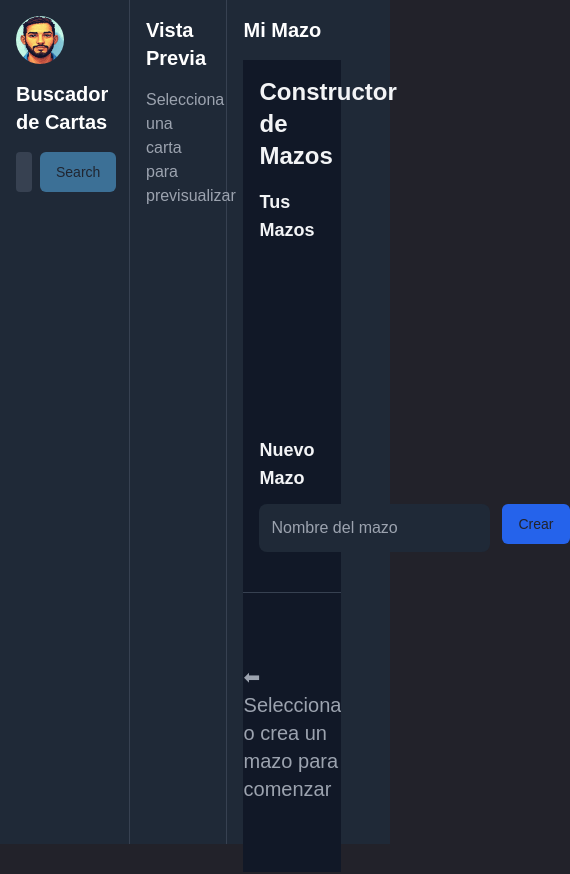
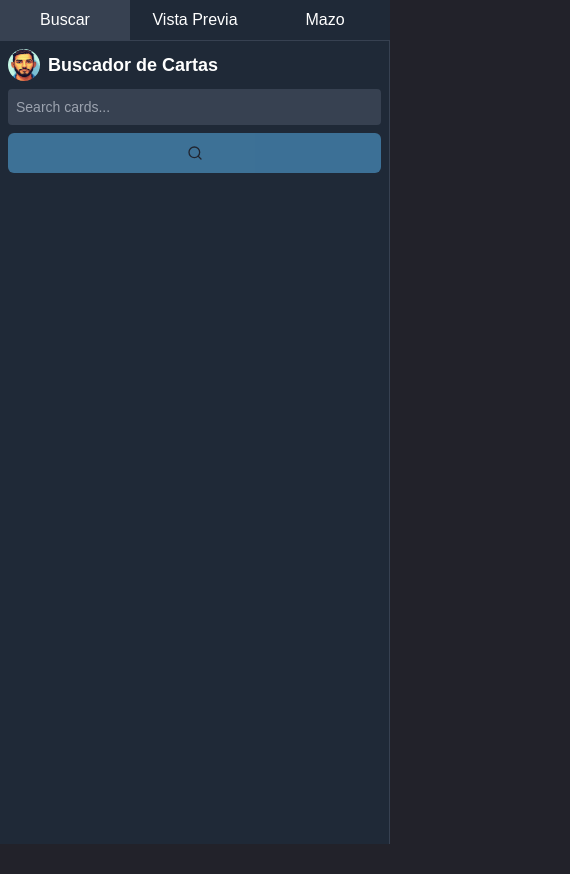
Before and after one commit to mendezgd/mtg, a Next.js app: page /deck-builder in a window 390 px wide. Shown: the top 874 px of the page, 570 px wide, since content can reach past the window. After the commit the page ends 844 px from the top, so only its background shows below. Built offline with nearby package versions, Linux system fonts and the light colour scheme.

Commit message:
firstResponsiveMeasures

```diff
--- a/src/app/deck-builder/page.tsx
+++ b/src/app/deck-builder/page.tsx
@@ -32,6 +32,9 @@ const DeckBuilderPage: React.FC = () => {
     invalid: string[];
   }>({ valid: [], invalid: [] });
   const [newDeckName, setNewDeckName] = useState("");
+  const [activeMobileTab, setActiveMobileTab] = useState<
+    "search" | "preview" | "deck"
+  >("search");
 
   // Efectos de persistencia
   useEffect(() => {
@@ -246,35 +249,69 @@ const DeckBuilderPage: React.FC = () => {
   if (!isMounted) return null;
 
   return (
-    <div className="flex h-screen w-screen bg-gray-800 text-white">
+    <div className="flex flex-col md:flex-row h-screen w-screen bg-gray-800 text-white overflow-hidden">
+      {/* Mobile Navigation Tabs */}
+      <div className="md:hidden flex border-b border-gray-700">
+        <button
+          className={`flex-1 py-2 ${
+            activeMobileTab === "search" ? "bg-gray-700" : ""
+          }`}
+          onClick={() => setActiveMobileTab("search")}
+        >
+          Buscar
+        </button>
+        <button
+          className={`flex-1 py-2 ${
+            activeMobileTab === "preview" ? "bg-gray-700" : ""
+          }`}
+          onClick={() => setActiveMobileTab("preview")}
+        >
+          Vista Previa
+        </button>
+        <button
+          className={`flex-1 py-2 ${
+            activeMobileTab === "deck" ? "bg-gray-700" : ""
+          }`}
+          onClick={() => setActiveMobileTab("deck")}
+        >
+          Mazo
+        </button>
+      </div>
+
       {/* Columna de Búsqueda e Importación */}
-      <div className="w-1/3 p-4 border-r border-gray-700 flex flex-col">
-        <div className="flex items-center gap-2 mb-4">
+      <div
+        className={`${
+          activeMobileTab === "search" ? "block" : "hidden"
+        } md:block w-full md:w-1/3 p-2 md:p-4 border-r border-gray-700 flex flex-col`}
+      >
+        <div className="flex items-center gap-2 mb-2 md:mb-4">
           <Image
-            src="/images/pixelpox.jpg" // Ruta a tu imagen en la carpeta public
+            src="/images/pixelpox.jpg"
             alt="Ícono de búsqueda"
-            width={24} // Tamaño deseado
+            width={24}
             height={24}
-            className="w-12 h-12 rounded-full" // Clases opcionales para estilos adicionales
+            className="w-8 h-8 md:w-12 md:h-12 rounded-full"
           />
+          <h2 className="text-lg md:text-xl font-bold">Buscador de Cartas</h2>
         </div>
-        <h2 className="text-xl font-bold mb-4">Buscador de Cartas</h2>
         <CardSearch
           addCardToDeck={addCardToDeck}
           onCardPreview={handleCardPreview}
         />
 
-        <div className="mt-6 flex-1">
-          <h3 className="text-lg font-semibold mb-2">Importar Mazo</h3>
+        <div className="mt-4 md:mt-6 flex-1">
+          <h3 className="text-md md:text-lg font-semibold mb-2">
+            Importar Mazo
+          </h3>
           <textarea
             value={importText}
             onChange={(e) => setImportText(e.target.value)}
             placeholder={`Ejemplo:\n4 Forest\n2 Shock\n3 Dragon`}
-            className="w-full h-40 bg-gray-700 rounded-lg p-3 mb-2 focus:ring-2 focus:ring-blue-500"
+            className="w-full h-32 md:h-40 bg-gray-700 rounded-lg p-2 md:p-3 mb-2 focus:ring-2 focus:ring-blue-500 text-sm md:text-base"
           />
           <Button
             onClick={() => processImportedDeck(importText)}
-            className="w-full bg-blue-600 hover:bg-blue-700"
+            className="w-full bg-blue-600 hover:bg-blue-700 py-1 md:py-2"
           >
             Importar Mazo
           </Button>
@@ -282,8 +319,14 @@ const DeckBuilderPage: React.FC = () => {
       </div>
 
       {/* Columna de Vista Previa */}
-      <div className="w-1/4 p-4 border-r border-gray-700">
-        <h2 className="text-xl font-bold mb-4">Vista Previa</h2>
+      <div
+        className={`${
+          activeMobileTab === "preview" ? "block" : "hidden"
+        } md:block w-full md:w-1/4 p-2 md:p-4 border-r border-gray-700 overflow-auto`}
+      >
+        <h2 className="text-lg md:text-xl font-bold mb-2 md:mb-4">
+          Vista Previa
+        </h2>
         {previewedCard ? (
           <div className="animate-fade-in">
             <img
@@ -291,20 +334,30 @@ const DeckBuilderPage: React.FC = () => {
               alt={previewedCard.name}
               className="w-full rounded-lg mb-2"
             />
-            <h3 className="font-bold text-lg">{previewedCard.name}</h3>
-            <p className="text-sm text-gray-300">{previewedCard.type_line}</p>
-            <p className="mt-2">{previewedCard.oracle_text}</p>
+            <h3 className="font-bold text-md md:text-lg">
+              {previewedCard.name}
+            </h3>
+            <p className="text-xs md:text-sm text-gray-300">
+              {previewedCard.type_line}
+            </p>
+            <p className="mt-1 md:mt-2 text-sm md:text-base">
+              {previewedCard.oracle_text}
+            </p>
           </div>
         ) : (
-          <p className="text-gray-400">
+          <p className="text-gray-400 text-sm md:text-base">
             Selecciona una carta para previsualizar
           </p>
         )}
       </div>
 
       {/* Columna del Mazo */}
-      <div className="w-1/3 p-4">
-        <h2 className="text-xl font-bold mb-4">Mi Mazo</h2>
+      <div
+        className={`${
+          activeMobileTab === "deck" ? "block" : "hidden"
+        } md:block w-full md:w-1/3 p-2 md:p-4 overflow-auto`}
+      >
+        <h2 className="text-lg md:text-xl font-bold mb-2 md:mb-4">Mi Mazo</h2>
         <DeckBuilder
           decks={decks}
           setDecks={setDecks}
@@ -317,11 +370,11 @@ const DeckBuilderPage: React.FC = () => {
         />
       </div>
 
-      {/* Modal de Importación */}
+      {/* Modal de Importación (se mantiene igual) */}
       {importDialogOpen && (
-        <div className="fixed inset-0 bg-black/50 flex items-center justify-center">
-          <div className="bg-gray-800 p-6 rounded-lg max-w-md w-full">
-            <h3 className="text-xl font-bold mb-4">
+        <div className="fixed inset-0 bg-black/50 flex items-center justify-center z-50">
+          <div className="bg-gray-800 p-4 md:p-6 rounded-lg max-w-md w-full mx-2">
+            <h3 className="text-lg md:text-xl font-bold mb-4">
               Resultados de Importación
             </h3>
             <div className="mb-4">
@@ -337,18 +390,18 @@ const DeckBuilderPage: React.FC = () => {
               placeholder="Nombre del nuevo mazo"
               value={newDeckName}
               onChange={(e) => setNewDeckName(e.target.value)}
-              className="w-full bg-gray-700 rounded-lg p-2 mb-4 focus:ring-2 focus:ring-blue-500"
+              className="w-full bg-gray-700 rounded-lg p-2 mb-4 focus:ring-2 focus:ring-blue-500 text-sm md:text-base"
             />
             <div className="flex gap-2 justify-end">
               <Button
                 onClick={() => setImportDialogOpen(false)}
-                className="bg-gray-600 hover:bg-gray-700"
+                className="bg-gray-600 hover:bg-gray-700 py-1 md:py-2"
               >
                 Cancelar
               </Button>
               <Button
                 onClick={createDeckFromImport}
-                className="bg-blue-600 hover:bg-blue-700"
+                className="bg-blue-600 hover:bg-blue-700 py-1 md:py-2"
                 disabled={!newDeckName.trim()}
               >
                 Crear Mazo
--- a/src/components/CardSearch.tsx
+++ b/src/components/CardSearch.tsx
@@ -57,7 +57,14 @@ const CardSearch: React.FC<CardSearchProps> = ({
   const [error, setError] = useState("");
   const [selectedCardPrints, setSelectedCardPrints] = useState<CardData[]>([]);
   const [selectedCardName, setSelectedCardName] = useState<string | null>(null);
+  const [isMobile, setIsMobile] = useState(false);
 
+  useEffect(() => {
+    const checkMobile = () => setIsMobile(window.innerWidth < 768);
+    checkMobile();
+    window.addEventListener("resize", checkMobile);
+    return () => window.removeEventListener("resize", checkMobile);
+  }, []);
   const searchResultsRef = useRef<HTMLDivElement>(null);
 
   const searchCardByName = useCallback(
@@ -75,6 +82,18 @@ const CardSearch: React.FC<CardSearchProps> = ({
     },
     []
   );
+
+  useEffect(() => {
+    const handleResize = () => {
+      if (window.innerWidth < 768 && !isMobile) {
+        setIsMobile(true);
+      } else if (window.innerWidth >= 768 && isMobile) {
+        setIsMobile(false);
+      }
+    };
+    window.addEventListener("resize", handleResize);
+    return () => window.removeEventListener("resize", handleResize);
+  }, [isMobile]);
 
   const fetchCardPrints = async (card: CardData) => {
     if (!card.prints_search_uri) return [];
@@ -217,13 +236,21 @@ const CardSearch: React.FC<CardSearchProps> = ({
   };
 
   return (
-    <div className="flex flex-col h-full space-y-4">
-      {/* Barra de búsqueda */}
-      <div className="flex gap-2">
+    <div className="flex flex-col h-full space-y-2 md:space-y-4">
+      {/* Barra de búsqueda responsive */}
+      <div className="flex flex-col md:flex-row gap-2">
         <input
+          onFocus={(e) => {
+            if (isMobile) {
+              e.currentTarget.scrollIntoView({
+                behavior: "smooth",
+                block: "center",
+              });
+            }
+          }}
           type="text"
-          placeholder="Search for cards (e.g. 'dures' or 'gobl')"
-          className="w-full p-2 bg-gray-700 rounded focus:outline-none focus:ring-2 focus:ring-blue-500"
+          placeholder="Search cards..."
+          className="w-full p-2 bg-gray-700 rounded focus:outline-none focus:ring-2 focus:ring-blue-500 text-sm md:text-base"
           value={searchTerm}
           onChange={(e) => setSearchTerm(e.target.value)}
           onKeyDown={(e) => e.key === "Enter" && handleSearch(1)}
@@ -231,25 +258,35 @@ const CardSearch: React.FC<CardSearchProps> = ({
         <Button
           onClick={() => handleSearch(1)}
           disabled={loading || !searchTerm.trim()}
+          className="md:w-auto w-full py-2 px-4"
         >
-          {loading ? <Icons.spinner className="animate-spin" /> : "Search"}
+          {loading ? (
+            <Icons.spinner className="animate-spin h-4 w-4 md:h-5 md:w-5" />
+          ) : isMobile ? (
+            <Icons.search className="h-4 w-4" />
+          ) : (
+            "Search"
+          )}
         </Button>
       </div>
 
-      {error && <div className="text-red-500 p-2">{error}</div>}
+      {error && (
+        <div className="text-red-500 p-2 text-sm md:text-base">{error}</div>
+      )}
 
-      {/* Resultados con imágenes */}
+      {/* Resultados adaptativos */}
       <div
         ref={searchResultsRef}
-        className="grid grid-cols-3 gap-12 overflow-y-auto p-1"
+        className="grid grid-cols-3 sm:grid-cols-2 md:grid-cols-3 gap-12 md:gap-4 overflow-y-auto p-1"
         style={{
-          height: "calc(4 * (240px + 1rem))",
-          scrollbarWidth: "thin",
+          height: isMobile ? "calc(100vh - 200px)" : "calc(4 * (240px + 1rem))",
         }}
       >
         {searchResults.map((card) => (
-          <div key={card.id} className="rounded-lg p-2 flex flex-col h-[240px]">
-            {/* Contenedor de la imagen */}
+          <div
+            key={card.id}
+            className="rounded-lg p-1 md:p-2 flex flex-col h-[180px] md:h-[240px]"
+          >
             <div className="flex-1 relative group">
               <button
                 onClick={() => onCardPreview(card)}
@@ -259,6 +296,7 @@ const CardSearch: React.FC<CardSearchProps> = ({
                   <img
                     src={card.image_uris.normal}
                     alt={card.name}
+                    decoding="async"
                     className="w-full h-full object-contain hover:scale-105 transition-transform"
                     loading="lazy"
                   />
@@ -266,37 +304,88 @@ const CardSearch: React.FC<CardSearchProps> = ({
                   <img
                     src={card.card_faces[0].image_uris.normal}
                     alt={card.name}
+                    decoding="async"
                     className="w-full h-full object-contain hover:scale-105 transition-transform"
                     loading="lazy"
                   />
                 ) : (
                   <div className="w-full h-full bg-gray-600 flex items-center justify-center">
-                    <span className="text-gray-400">Imagen no disponible</span>
+                    <span className="text-gray-400 text-xs md:text-sm">
+                      No Image
+                    </span>
                   </div>
                 )}
               </button>
             </div>
 
-            {/* Nombre y botón */}
-            <div className="flex flex-col items-center">
-              <h3 className="font-semibold text-sm text-center truncate w-full mb-2">
+            <div className="flex flex-col items-center mt-1 md:mt-2">
+              <h3 className="font-semibold text-xs md:text-sm text-center truncate w-full mb-1 md:mb-2">
                 {card.name}
               </h3>
               <Button
                 variant="outline"
                 size="sm"
-                className="w-full bg-green-500 hover:bg-green-700 text-white font-bold"
+                className="w-full text-xs md:text-sm py-1 md:py-2 bg-green-500 hover:bg-green-700 text-white"
                 onClick={() => addCardToDeck(card)}
               >
-                Add to Deck
+                {isMobile ? "Add" : "Add to Deck"}
               </Button>
             </div>
           </div>
         ))}
       </div>
 
-      {/* Paginación - Sin cambios */}
-      {totalPages > 1 && <Pagination className="mt-2">{/* ... */}</Pagination>}
+      {/* Paginación responsive */}
+      {totalPages > 1 && (
+        <Pagination className="mt-2 md:mt-4">
+          <PaginationContent>
+            <PaginationItem>
+              <PaginationPrevious
+                href="#"
+                onClick={(e) => {
+                  e.preventDefault();
+                  if (currentPage > 1) handlePageChange(currentPage - 1);
+                }}
+                className={`text-xs md:text-base p-1 md:p-2 ${
+                  currentPage === 1 ? "opacity-50 cursor-not-allowed" : ""
+                }`}
+              />
+            </PaginationItem>
+
+            {Array.from({ length: totalPages }, (_, i) => i + 1).map((page) => (
+              <PaginationItem key={page}>
+                <PaginationLink
+                  href="#"
+                  onClick={(e) => {
+                    e.preventDefault();
+                    handlePageChange(page);
+                  }}
+                  isActive={page === currentPage}
+                  className="text-xs md:text-base p-1 md:p-2"
+                >
+                  {page}
+                </PaginationLink>
+              </PaginationItem>
+            ))}
+
+            <PaginationItem>
+              <PaginationNext
+                href="#"
+                onClick={(e) => {
+                  e.preventDefault();
+                  if (currentPage < totalPages)
+                    handlePageChange(currentPage + 1);
+                }}
+                className={`text-xs md:text-base p-1 md:p-2 ${
+                  currentPage === totalPages
+                    ? "opacity-50 cursor-not-allowed"
+                    : ""
+                }`}
+              />
+            </PaginationItem>
+          </PaginationContent>
+        </Pagination>
+      )}
     </div>
   );
 };
```
